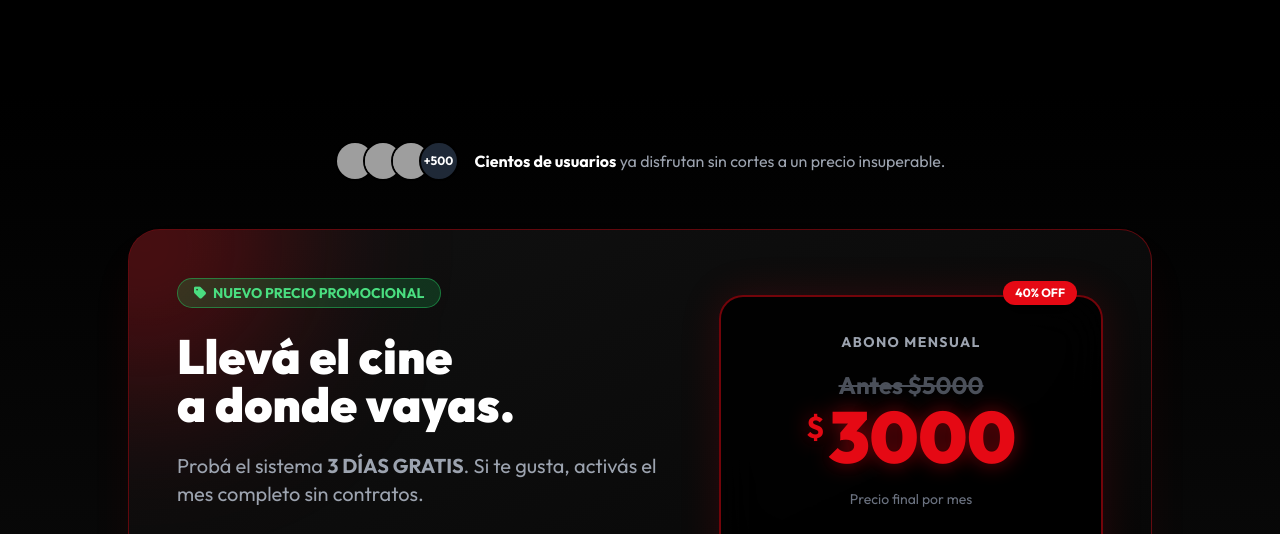
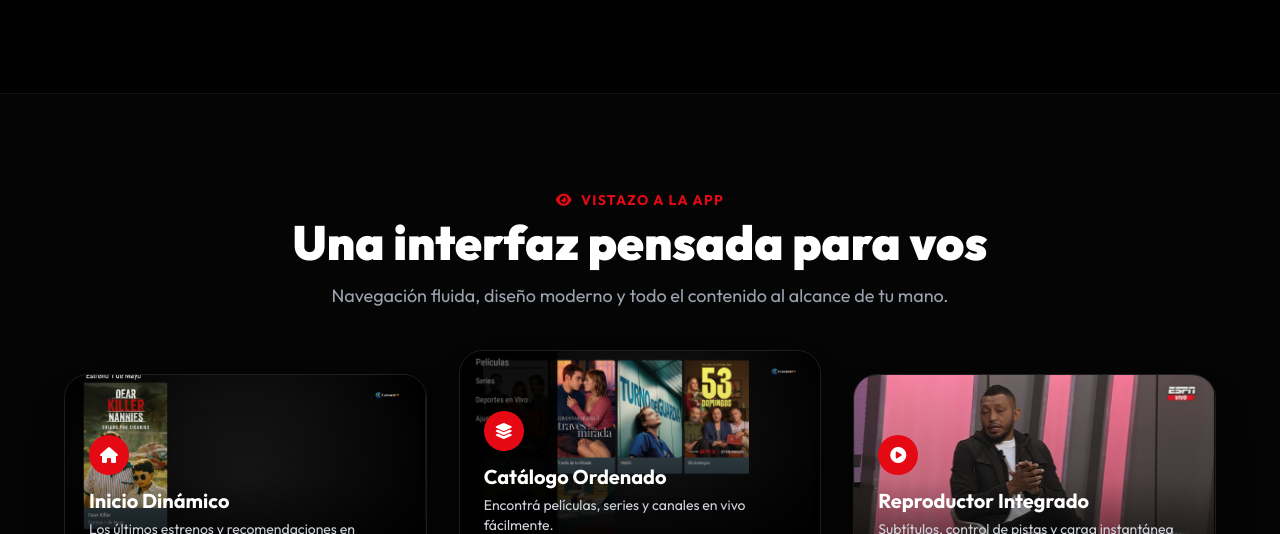
Before and after one commit to Ezequilmes/cuevanatv, a website: page docs/index.html in a window 1280 px wide. Shown: the part 1427-1961 px from the top of the page. Drawn offline with nearby package versions, Linux system fonts and the light colour scheme; grey boxes are pictures that could not be loaded.

Commit message:
Update index.html

```diff
--- a/docs/index.html
+++ b/docs/index.html
@@ -72,6 +72,7 @@
             <div class="hidden md:flex gap-8 text-sm font-bold text-gray-400">
                 <a href="#inicio" class="hover:text-white hover:scale-105 transition-all">Inicio</a>
                 <a href="#beneficios" class="hover:text-white hover:scale-105 transition-all">Beneficios</a>
+                <a href="#interfaz" class="hover:text-white hover:scale-105 transition-all">Vistazo</a>
                 <a href="#precios" class="hover:text-white hover:scale-105 transition-all">Precios</a>
                 <a href="#guia" class="hover:text-white hover:scale-105 transition-all">Instalación</a>
             </div>
@@ -161,8 +162,62 @@
         </div>
     </section>
 
+    <!-- Galería de Interfaz -->
+    <section id="interfaz" class="py-24 px-4 bg-[#050505] relative border-t border-white/5">
+        <div class="max-w-6xl mx-auto">
+            <div class="text-center mb-16">
+                <span class="text-netflix font-bold text-sm tracking-widest uppercase flex items-center justify-center gap-2 mb-2">
+                    <i class="fas fa-eye"></i> Vistazo a la App
+                </span>
+                <h2 class="text-3xl md:text-5xl font-black text-white">Una interfaz pensada para vos</h2>
+                <p class="text-gray-400 mt-4 text-lg">Navegación fluida, diseño moderno y todo el contenido al alcance de tu mano.</p>
+            </div>
+
+            <div class="grid md:grid-cols-3 gap-8">
+                <!-- Imagen 1 -->
+                <div class="group relative rounded-3xl overflow-hidden border border-white/10 shadow-2xl transition-all duration-500 hover:scale-105 hover:border-netflix/50 hover:shadow-netflix/20">
+                    <div class="absolute inset-0 bg-gradient-to-t from-black/90 via-black/20 to-transparent z-10"></div>
+                    <img src="1.PNG" alt="Interfaz Inicio CuevanaTV" class="w-full h-auto object-cover transform transition-transform duration-700 group-hover:scale-110">
+                    <div class="absolute bottom-0 left-0 p-6 z-20">
+                        <div class="w-10 h-10 bg-netflix rounded-full flex items-center justify-center mb-3">
+                            <i class="fas fa-home text-white"></i>
+                        </div>
+                        <h3 class="text-xl font-bold text-white mb-1">Inicio Dinámico</h3>
+                        <p class="text-gray-300 text-sm">Los últimos estrenos y recomendaciones en máxima calidad.</p>
+                    </div>
+                </div>
+
+                <!-- Imagen 2 -->
+                <div class="group relative rounded-3xl overflow-hidden border border-white/10 shadow-2xl transition-all duration-500 hover:scale-105 hover:border-netflix/50 hover:shadow-netflix/20 md:-translate-y-6">
+                    <div class="absolute inset-0 bg-gradient-to-t from-black/90 via-black/20 to-transparent z-10"></div>
+                    <img src="2.PNG" alt="Interfaz Series CuevanaTV" class="w-full h-auto object-cover transform transition-transform duration-700 group-hover:scale-110">
+                    <div class="absolute bottom-0 left-0 p-6 z-20">
+                        <div class="w-10 h-10 bg-netflix rounded-full flex items-center justify-center mb-3">
+                            <i class="fas fa-layer-group text-white"></i>
+                        </div>
+                        <h3 class="text-xl font-bold text-white mb-1">Catálogo Ordenado</h3>
+                        <p class="text-gray-300 text-sm">Encontrá películas, series y canales en vivo fácilmente.</p>
+                    </div>
+                </div>
+
+                <!-- Imagen 3 -->
+                <div class="group relative rounded-3xl overflow-hidden border border-white/10 shadow-2xl transition-all duration-500 hover:scale-105 hover:border-netflix/50 hover:shadow-netflix/20">
+                    <div class="absolute inset-0 bg-gradient-to-t from-black/90 via-black/20 to-transparent z-10"></div>
+                    <img src="3.PNG" alt="Reproductor CuevanaTV" class="w-full h-auto object-cover transform transition-transform duration-700 group-hover:scale-110">
+                    <div class="absolute bottom-0 left-0 p-6 z-20">
+                        <div class="w-10 h-10 bg-netflix rounded-full flex items-center justify-center mb-3">
+                            <i class="fas fa-play-circle text-white"></i>
+                        </div>
+                        <h3 class="text-xl font-bold text-white mb-1">Reproductor Integrado</h3>
+                        <p class="text-gray-300 text-sm">Subtítulos, control de pistas y carga instantánea sin cortes.</p>
+                    </div>
+                </div>
+            </div>
+        </div>
+    </section>
+
     <!-- Precios (Con descuento) -->
-    <section id="precios" class="pt-12 pb-24 px-4 bg-gradient-to-b from-black via-[#0a0a0a] to-black relative">
+    <section id="precios" class="pt-12 pb-24 px-4 bg-gradient-to-b from-[#050505] via-[#0a0a0a] to-black relative border-t border-white/5">
         <div class="absolute inset-0 bg-[radial-gradient(ellipse_at_center,_var(--tw-gradient-stops))] from-netflix/10 via-transparent to-transparent opacity-50"></div>
         <div class="max-w-5xl mx-auto relative z-10">
 
```
